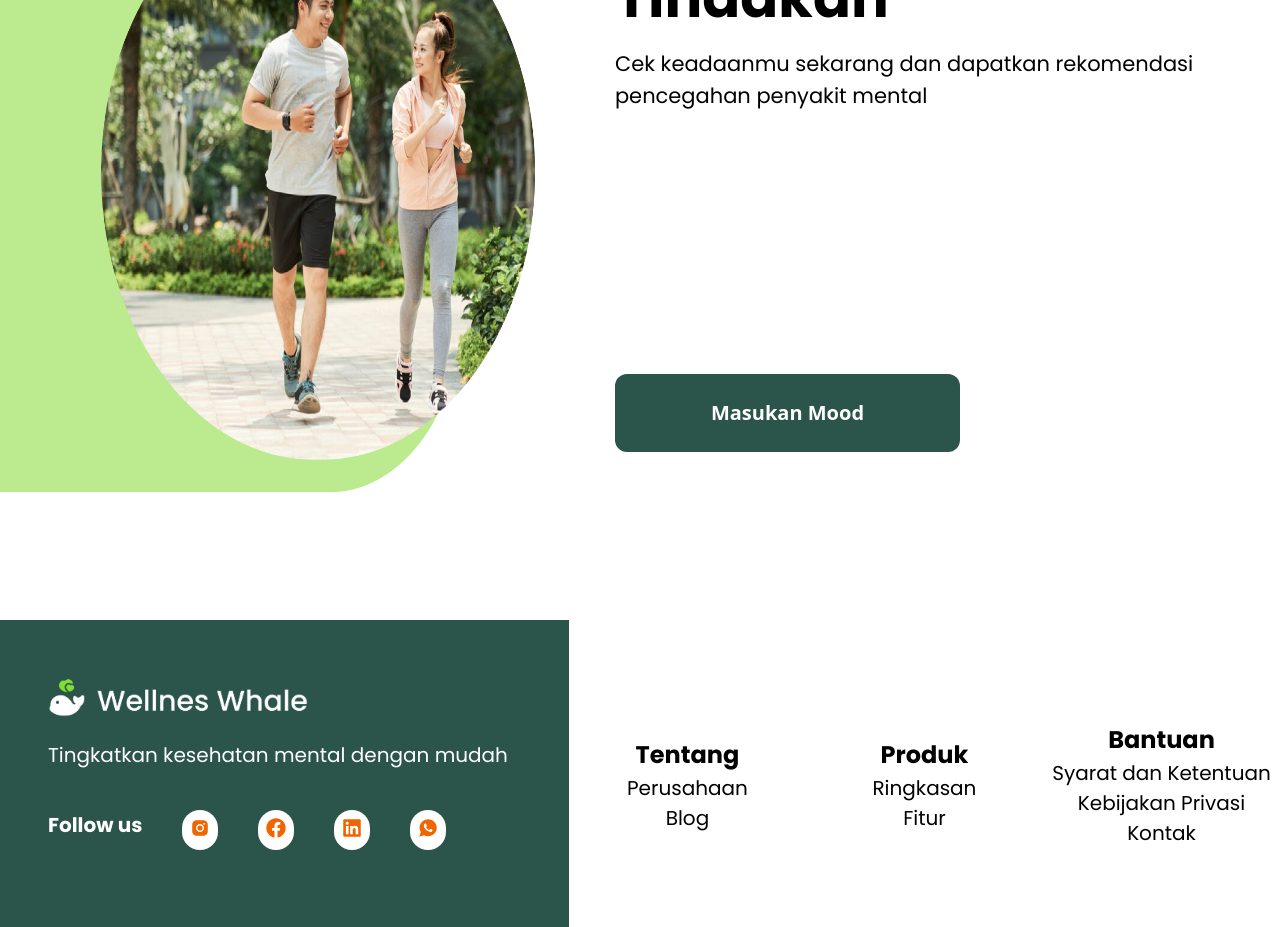
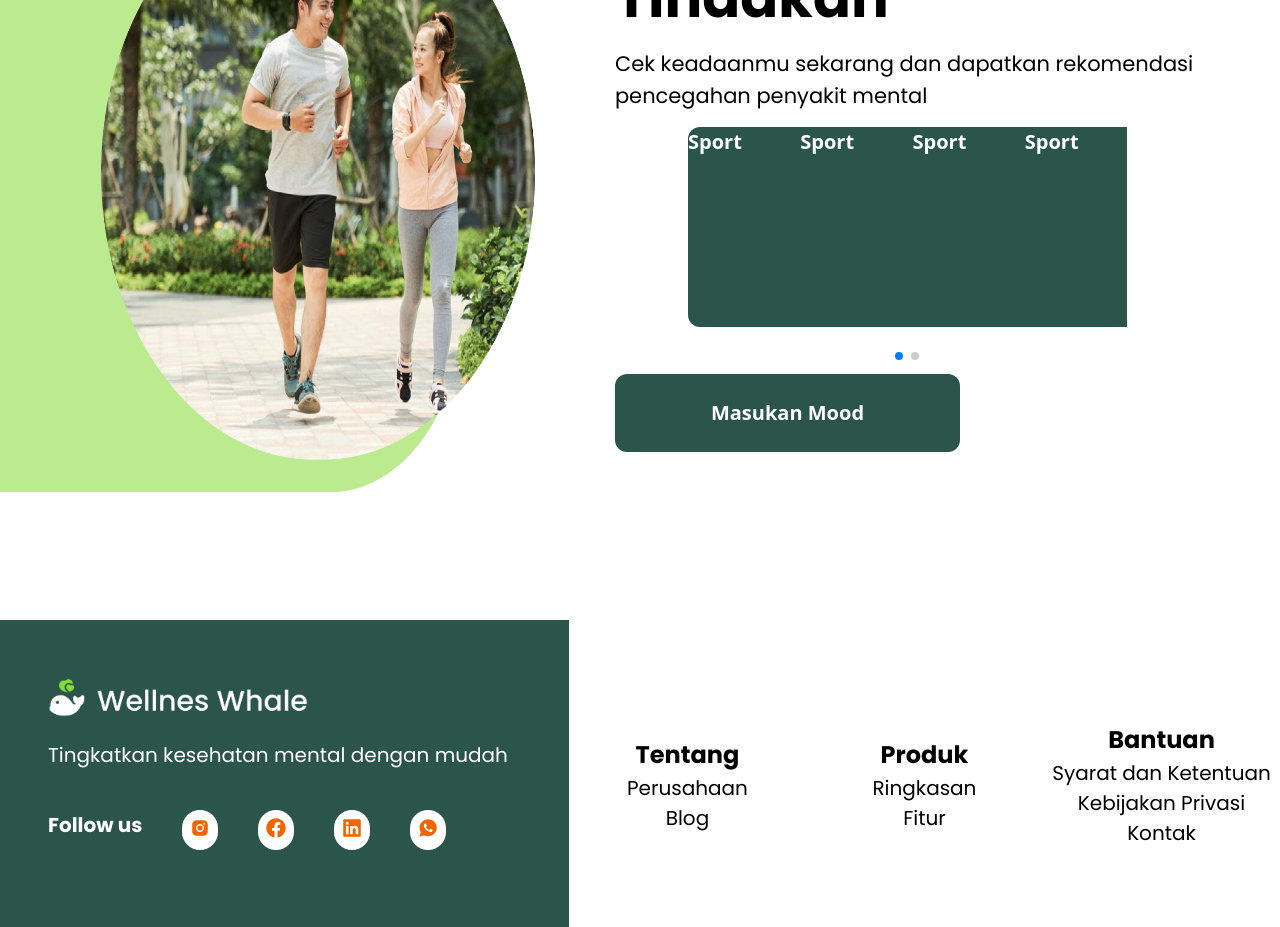
Before and after one commit to aufarhmn/WellnessWhale, a Next.js app in the folder frontend/: page / in a window 1280 px wide. Shown: the part 1000-1927 px from the top of the page. Built offline with nearby package versions, Linux system fonts and the light colour scheme.

Commit message:
feat: swiper on action

```diff
--- a/frontend/src/components/Action.jsx
+++ b/frontend/src/components/Action.jsx
@@ -2,6 +2,10 @@ import React from 'react'
 import Image from 'next/image'
 import Sport from '../assets/images/action/sport.png'
 import { Swiper, SwiperSlide } from 'swiper/react'
+import { Pagination } from 'swiper/modules'
+
+import 'swiper/css';
+import 'swiper/css/pagination';
 
 export default function Action() {
   return (
@@ -11,31 +15,48 @@ export default function Action() {
             <Image className="h-full w-full" src={Sport} width={600} height={400}/>
         </div>
         <div className='w-full h-full flex flex-col px-20'>
-            <div className='w-full h-full font-["Poppins"] my-4 flex flex-col justify-end gap-2'>
+            <div className='w-fit h-full font-["Poppins"] my-4 flex flex-col justify-end gap-2'>
                 <p className='font-bold text-[56px]'>Rekomendasi Tindakan</p>
                 <p className='text-[21px]'>Cek keadaanmu sekarang dan dapatkan rekomendasi pencegahan penyakit mental</p>
             </div>
             <div className='w-full h-full flex flex-row'>
-                {/* <Swiper
+                <Swiper
                     spaceBetween={10}
-                    slidesPerView={1}
-                    navigation
-                    pagination={{ clickable: true }}
+                    slidesPerView={4}
+                    pagination={{
+                        clickable: true
+                    }}
+                    modules={[ Pagination ]}
+                    className="w-full max-w-[75%] h-full"
                     >
                 <SwiperSlide>
-                    <div className='w-[200px] h-[200px] bg-green-400 rounded-[12px]'>
+                    <div className='w-[150px] h-[200px] bg-green-400 rounded-[12px]'>
                         <p className='text-white text-[20px] font-bold'>Sport</p>
                     </div>
                 </SwiperSlide>
                 <SwiperSlide>
-                    <div className='w-[200px] h-[200px] bg-green-400 rounded-[12px]'>
+                    <div className='w-[150px] h-[200px] bg-green-400 rounded-[12px]'>
                         <p className='text-white text-[20px] font-bold'>Sport</p>
                     </div>
                 </SwiperSlide>
-                <SwiperSlide> 1 </SwiperSlide>
-                </Swiper> */}
+                <SwiperSlide>
+                    <div className='w-[150px] h-[200px] bg-green-400 rounded-[12px]'>
+                        <p className='text-white text-[20px] font-bold'>Sport</p>
+                    </div>
+                </SwiperSlide>
+                <SwiperSlide>
+                    <div className='w-[150px] h-[200px] bg-green-400 rounded-[12px]'>
+                        <p className='text-white text-[20px] font-bold'>Sport</p>
+                    </div>
+                </SwiperSlide>
+                <SwiperSlide>
+                    <div className='w-[150px] h-[200px] bg-green-400 rounded-[12px]'>
+                        <p className='text-white text-[20px] font-bold'>Sport</p>
+                    </div>
+                </SwiperSlide>
+                </Swiper>
             </div>
-            <div className='w-full h-min mb-10'>
+            <div className='w-fit h-min mb-10'>
                 <button className='px-24 py-6 bg-green-400 rounded-[12px]'>
                     <p className='text-white text-[20px] font-bold'>Masukan Mood</p>
                 </button>
--- a/frontend/src/pages/auth/signin.jsx
+++ b/frontend/src/pages/auth/signin.jsx
@@ -58,9 +58,9 @@ export default function Signin() {
               <p className='text-white text-[36px]'> Ciptakan Dunia Yang </p>
               <p className='text-white text-[36px]'> Indah! </p>
             </div>
-            {/* <div className='h-full w-full flex flex-row justify-center'>
-              <Image src={Actor} className="h-min w-min" />
-            </div> */}
+            <div className='h-min flex flex-row justify-center'>
+              <Image src={Actor} className="aspect-[2/3]"/>
+            </div>
           </div>
         </div>
       </div>
--- a/frontend/src/styles/globals.css
+++ b/frontend/src/styles/globals.css
@@ -28,6 +28,16 @@ body {
     rgb(var(--background-start-rgb));
 }
 
+.swiper {
+  display: flex !important;
+  position: relative;
+  width: fit;
+}
+
+.swiper-wrapper {
+  display: flex;
+}
+
 @layer utilities {
   .text-balance {
     text-wrap: balance;
```
